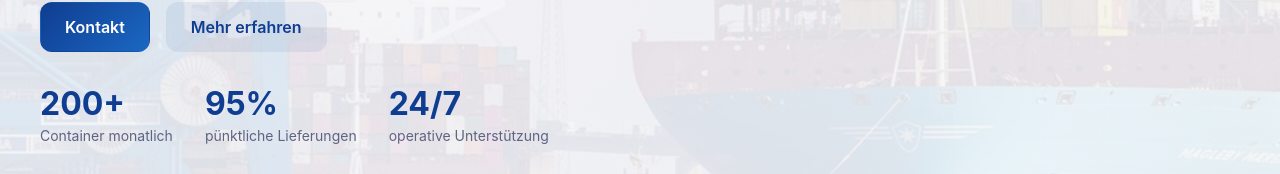
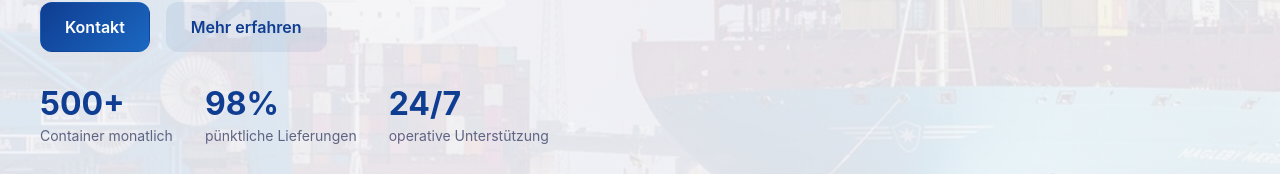
Before and after one commit to Zhalalov2-code/fentus-logistics, a React (Create React App) app: page / in a window 1280 px wide. Shown: the part 388-562 px from the top of the page. Built offline with nearby package versions, Linux system fonts and the light colour scheme.

Commit message:
изменил кол Конт, и процент пунктуальности

```diff
--- a/src/pages/main.jsx
+++ b/src/pages/main.jsx
@@ -55,26 +55,26 @@ function Main() {
             const fps = 60;
             const steps = duration / (1000 / fps);
 
-            // Анимация для контейнеров (до 200)
+            // Анимация для контейнеров (до 500)
             let currentContainer = 0;
-            const containerStep = 200 / steps;
+            const containerStep = 500 / steps;
             const containerInterval = setInterval(() => {
                 currentContainer += containerStep;
-                if (currentContainer >= 200) {
-                    setContainers(200);
+                if (currentContainer >= 500) {
+                    setContainers(500);
                     clearInterval(containerInterval);
                 } else {
                     setContainers(Math.floor(currentContainer));
                 }
             }, 1000 / fps);
 
-            // Анимация для процента доставки (до 95)
+            // Анимация для процента доставки (до 98)
             let currentDelivery = 0;
-            const deliveryStep = 95 / steps;
+            const deliveryStep = 98 / steps;
             const deliveryInterval = setInterval(() => {
                 currentDelivery += deliveryStep;
-                if (currentDelivery >= 95) {
-                    setDelivery(95);
+                if (currentDelivery >= 98) {
+                    setDelivery(98);
                     clearInterval(deliveryInterval);
                 } else {
                     setDelivery(Math.floor(currentDelivery));
@@ -327,7 +327,7 @@ function Main() {
                             von der Planung bis zur sicheren Ankunft Ihrer Güter.
                         </p>
                         <p>
-                            Seit über 15 Jahren verbinden wir Erfahrung mit moderner Organisation. Ob Spedition, Logistik
+                            Seit über 10 Jahren verbinden wir Erfahrung mit moderner Organisation. Ob Spedition, Logistik
                             oder Hafenservice – wir entwickeln Lösungen, die passen: effizient, flexibel und auf Ihre
                             Bedürfnisse zugeschnitten.
                         </p>
```
